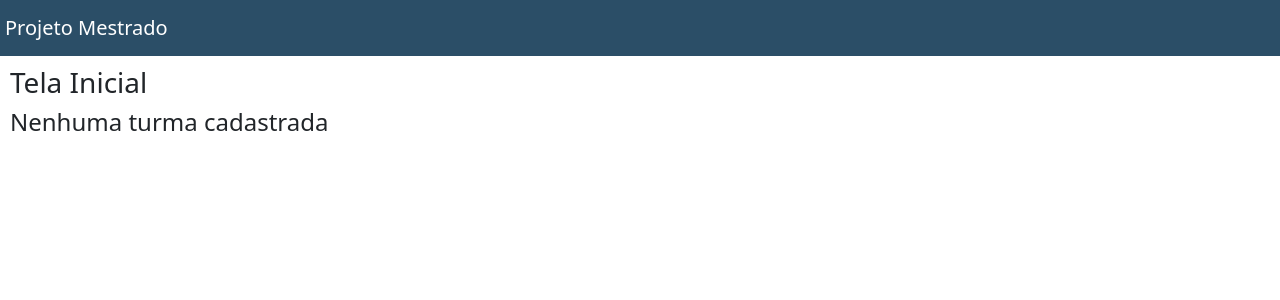
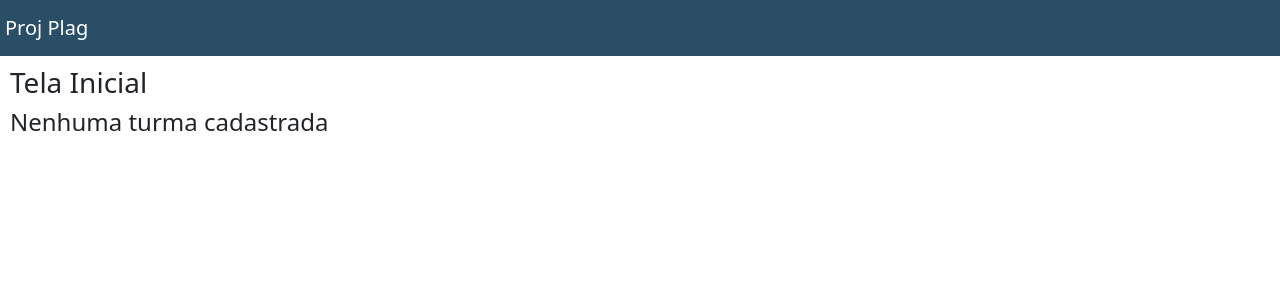
Before and after one commit to rodrigo-aniceto/ProjPlag, a Flask app: template src/templates/index.html in a window 1280 px wide. Shown: the top 300 px of the page. Run offline with Flask 2, Linux system fonts and the light colour scheme; the template is opened without the code that fills it, so the values that code supplies are empty; parts of the project's set-up code (start-up, migrations or seed data) failed here and were passed over; some libraries are stand-ins or nearby versions.

Commit message:
mudança título

```diff
--- a/src/templates/base.html
+++ b/src/templates/base.html
@@ -40,7 +40,7 @@
 {% block navbar %}
 
 <nav class="navbar navbar-light" style="background-color: #2b4e67;">
-    <a class="navbar-brand" href="/" style="color: #FFFFFF;">Projeto Mestrado</a>
+    <a class="navbar-brand" href="/" style="color: #FFFFFF;">Proj Plag</a>
   </nav>
 
 {% endblock %}
```
